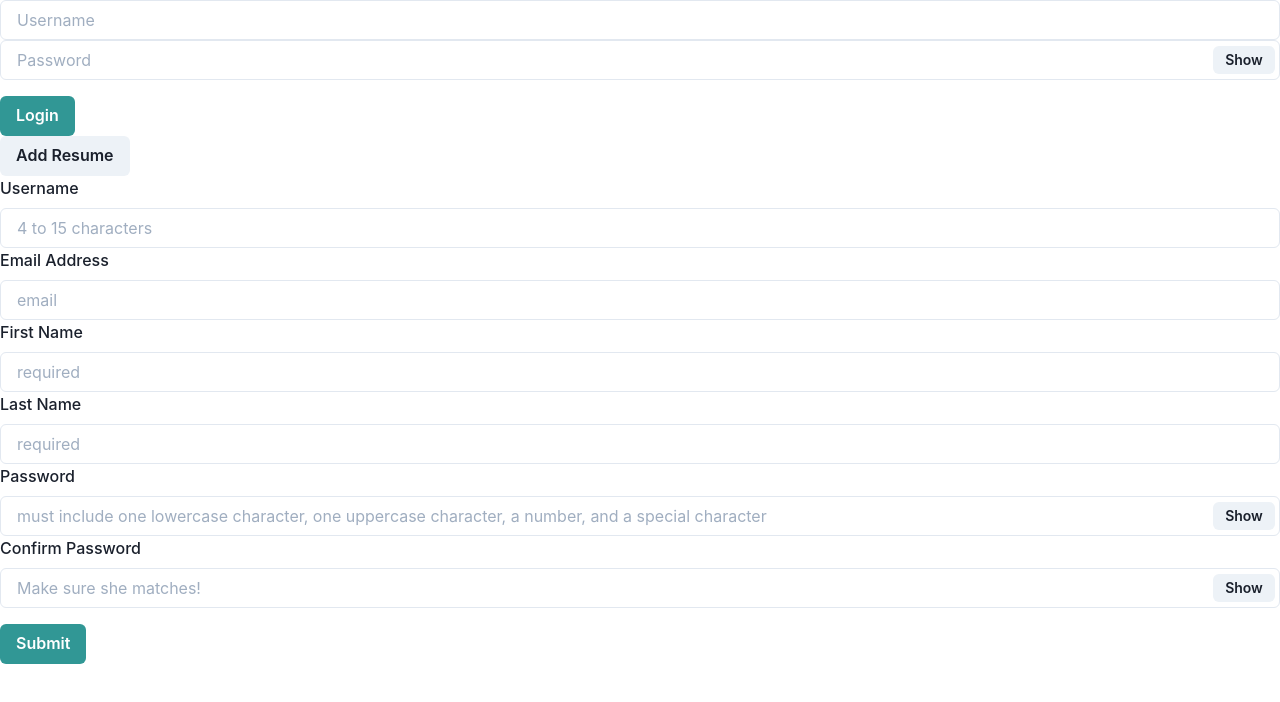
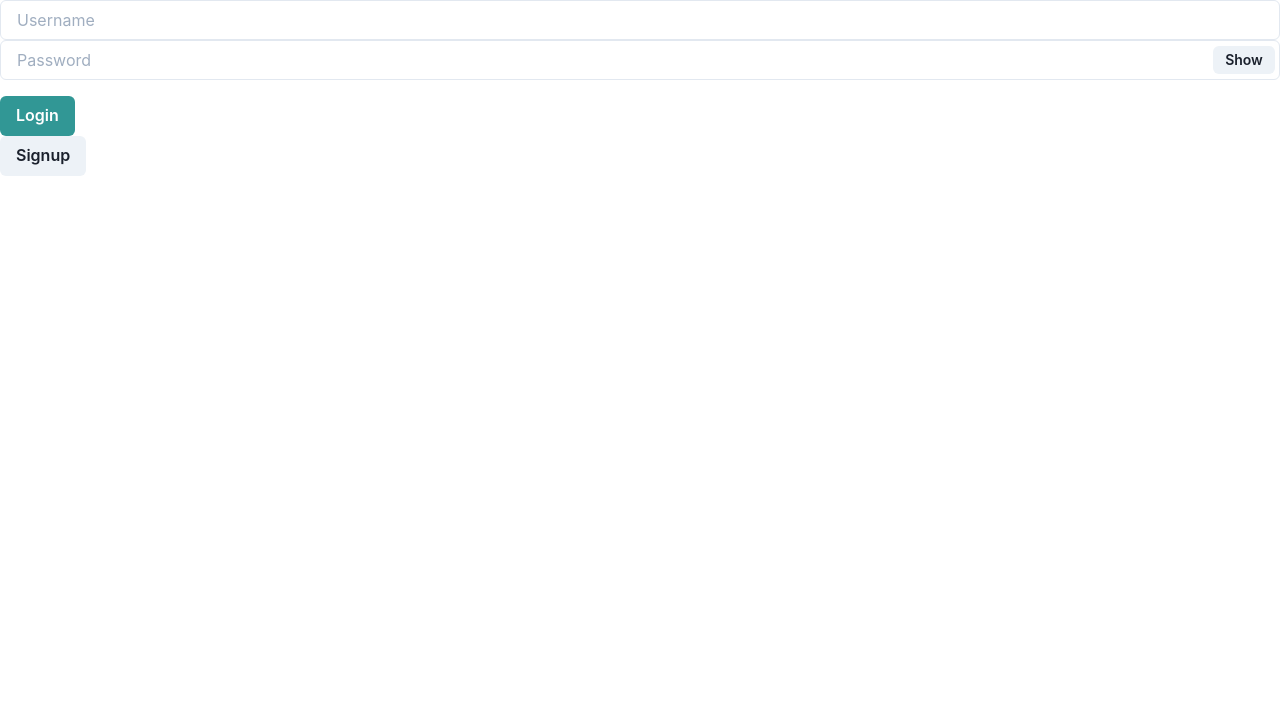
Before and after one commit to res-cipe/res-cipe, a React app: page / in a window 1280 px wide. Shown: the top 702 px of the page. Built offline with nearby package versions, Linux system fonts and the light colour scheme.

Commit message:
added modality to signup, commented out broken regex

```diff
--- a/src/App.js
+++ b/src/App.js
@@ -2,9 +2,7 @@ import React, { useState } from 'react';
 import { Button, useDisclosure } from '@chakra-ui/react';
 import AddApplication from './components/AddApplication';
 import AddResume from './components/AddResume';
-// import Signup from './components/Signup';
 import Login from './components/Login';
-import Signup from './components/Signup';
 
 const App = () => {
   // hook to control opening/closing modal
@@ -15,14 +13,14 @@ const App = () => {
   return (
     <div>
       {isLoggedIn ? (
-        <AddApplication />
+        <>
+          <AddApplication />
+          <Button onClick={onOpen}>Add Resume</Button>
+          <AddResume isOpen={isOpen} onClose={onClose} />
+        </>
       ) : (
         <Login setIsLoggedIn={setIsLoggedIn} />
       )}
-
-      <Button onClick={onOpen}>Add Resume</Button>
-      <AddResume isOpen={isOpen} onClose={onClose} />
-      <Signup />
     </div>
   );
 };
--- a/src/components/Login.js
+++ b/src/components/Login.js
@@ -9,9 +9,12 @@ import {
   InputRightElement,
   Button,
   FormErrorMessage,
+  useDisclosure,
 } from '@chakra-ui/react';
+import Signup from './Signup';
 
 export default function Login({ setIsLoggedIn }) {
+  const { isOpen, onOpen, onClose } = useDisclosure();
   const [showPass, setShow] = React.useState(false);
   const clickPass = () => setShow(!showPass);
 
@@ -112,6 +115,8 @@ export default function Login({ setIsLoggedIn }) {
           </Form>
         )}
       </Formik>
+      <Button onClick={onOpen}>Signup</Button>
+      <Signup isOpen={isOpen} onClose={onClose} />
     </Box>
   );
 }
--- a/src/components/Signup.js
+++ b/src/components/Signup.js
@@ -9,16 +9,26 @@ import {
   InputRightElement,
   Button,
   FormErrorMessage,
+  ModalContent,
+  Modal,
+  ModalOverlay,
+  ModalHeader,
+  ModalFooter,
+  ModalCloseButton,
 } from '@chakra-ui/react';
 
-export default function Signup() {
+export default function Signup({ isOpen, onClose }) {
   const [showPass, setShow] = React.useState(false);
   const [showConf, setConf] = React.useState(false);
   const clickPass = () => setShow(!showPass);
   const clickConf = () => setConf(!showConf);
 
   return (
-    <Box>
+    <Modal isOpen={isOpen} onClose={onClose}>
+      <ModalOverlay />
+      <ModalContent>
+        <ModalHeader>Signup</ModalHeader>
+        <ModalCloseButton />
         <Formik
           initialValues={{
             email: '',
@@ -44,7 +54,9 @@ export default function Signup() {
             } else if (email.length < 4 || email.length > 100) {
               errors.email =
                 'Email address must be between 4-100 characters long, please try again';
-          } else if (!/^[A-Z0-9._%+-]+@[A-Z0-9.-]+\.[A-Z]{2,}$/i.test(email)) {
+            } else if (
+              !/^[A-Z0-9._%+-]+@[A-Z0-9.-]+\.[A-Z]{2,}$/i.test(email)
+            ) {
               errors.email = 'Invalid email address';
             }
 
@@ -64,14 +76,15 @@ export default function Signup() {
             if (!password) {
               errors.password = 'Required';
             } else if (password.length < 8 || password.length > 100) {
-            errors.password = 'Password must be between 8-100 characters long';
-          } else if (
-            !password.match(
-              /^(?=.*[a-z])(?=.*[A-Z])(?=.*d)(?=.*[@$!%*?&])[A-Za-zd@$!%*?&]{8,}$/
-            )
-          ) {
               errors.password =
-              'Must include one lowercase character, one uppercase character, a number, and a special character';
+                'Password must be between 8-100 characters long';
+              // } else if (
+              //   !password.match(
+              //     /^(?=.*[a-z])(?=.*[A-Z])(?=.*d)(?=.*[@$!%*?&])[A-Za-zd@$!%*?&]{8,}$/
+              //   )
+              // ) {
+              //   errors.password =
+              //     'Must include one lowercase character, one uppercase character, a number, and a special character';
             }
 
             if (!confirmPass) errors.confirmPass = 'Required';
@@ -89,8 +102,8 @@ export default function Signup() {
                   {
                     email,
                     username,
-                  first_name: firstName,
-                  last_name: lastName,
+                    firstName,
+                    lastName,
                     password,
                   },
                   null,
@@ -106,8 +119,8 @@ export default function Signup() {
                   username,
                   password,
                   email,
-                first_name: firstName,
-                last_name: lastName,
+                  firstName,
+                  lastName,
                 }),
               });
             }, 1000);
@@ -205,7 +218,9 @@ export default function Signup() {
                       form.errors.confirmPass && form.touched.confirmPass
                     }
                   >
-                  <FormLabel htmlFor='confirmPass'>Confirm Password</FormLabel>
+                    <FormLabel htmlFor='confirmPass'>
+                      Confirm Password
+                    </FormLabel>
                     <InputGroup>
                       <Input
                         {...field}
@@ -220,7 +235,9 @@ export default function Signup() {
                         </Button>
                       </InputRightElement>
                     </InputGroup>
-                  <FormErrorMessage>{form.errors.confirmPass}</FormErrorMessage>
+                    <FormErrorMessage>
+                      {form.errors.confirmPass}
+                    </FormErrorMessage>
                   </FormControl>
                 )}
               </Field>
@@ -235,6 +252,7 @@ export default function Signup() {
             </Form>
           )}
         </Formik>
-    </Box>
+      </ModalContent>
+    </Modal>
   );
 }
```
Lines whose indentation alone changed are shown as unchanged.
